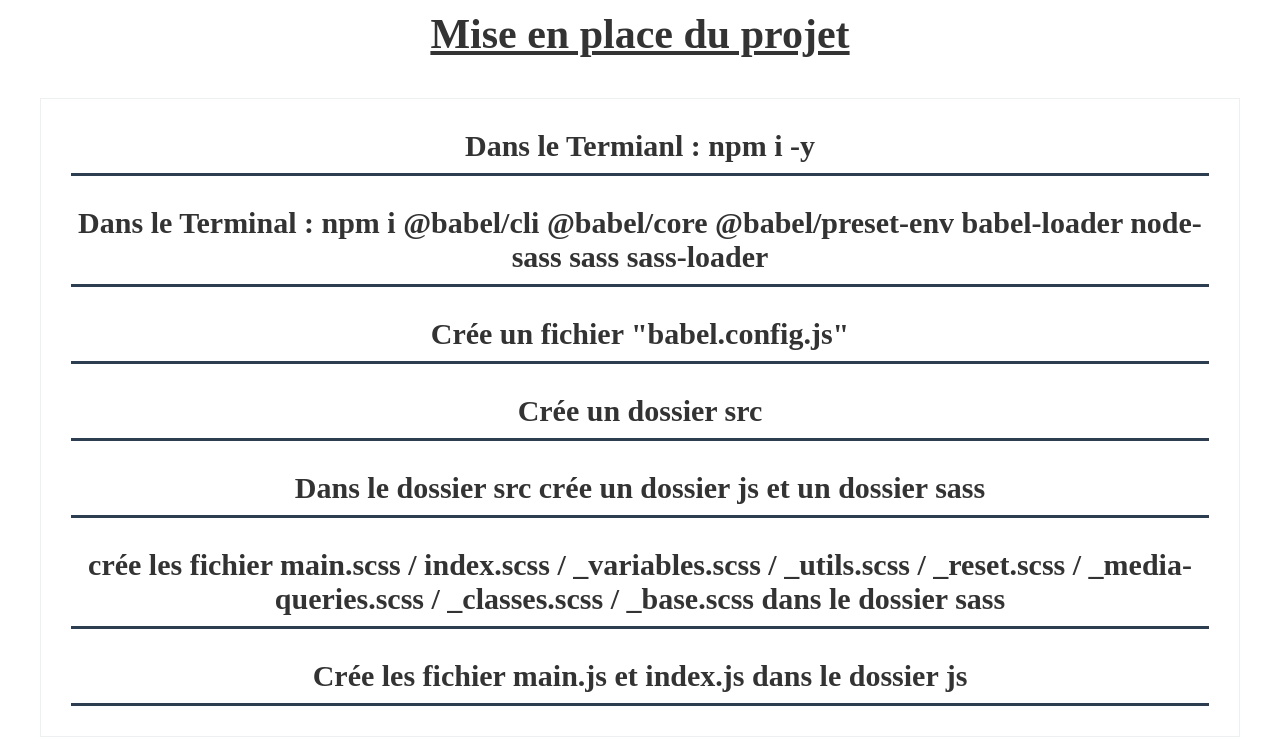
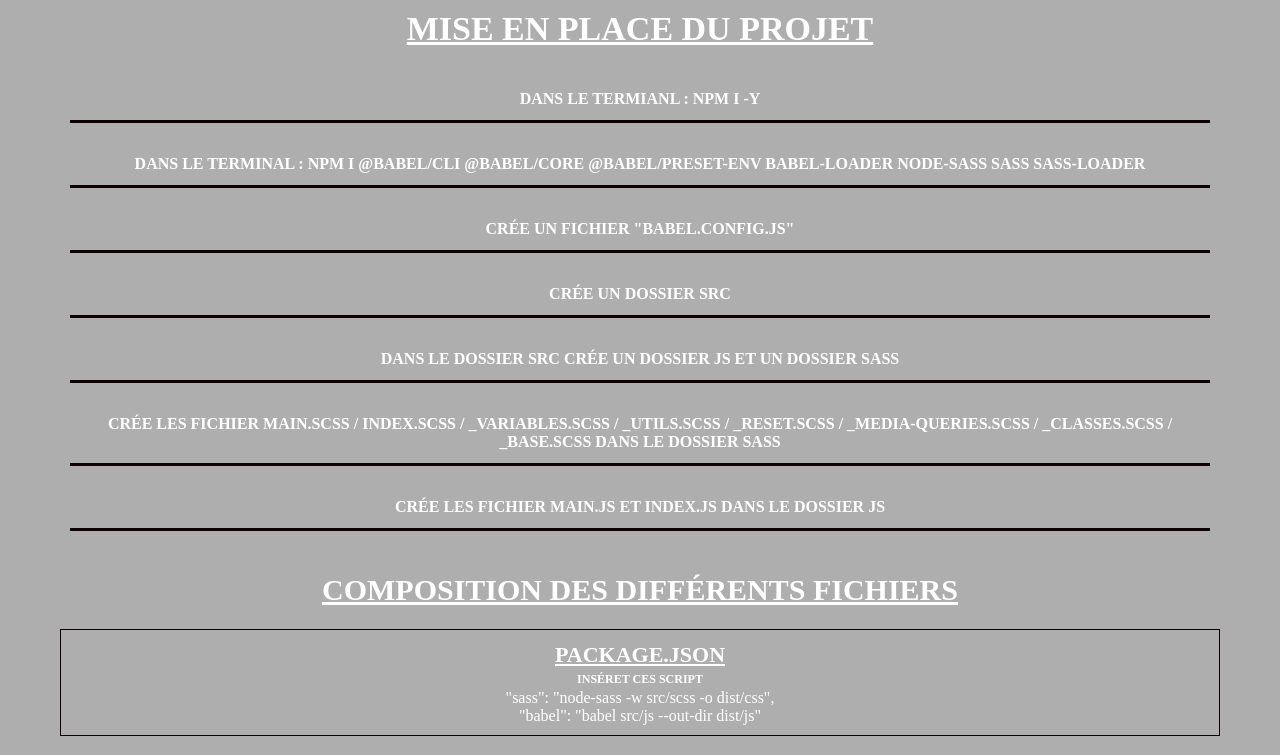
Before and after one commit to abject1/projet_vanilla_vierge, a website: page index.html in a window 1280 px wide. Shown: the top 755 px of the page. Drawn offline with Linux system fonts and the light colour scheme; some packages are replaced by stand-ins of ours; a script that the page names is missing.

Commit message:
mise a jour du vanilla avec a_dev.bat

```diff
--- a/index.html
+++ b/index.html
@@ -9,7 +9,6 @@
     <script defer src="./dist/js/main.js"></script>
     <!-- LINK CSS -->
     <link rel="stylesheet" href="./dist/css/main.css">
-    <link rel="stylesheet" href="./dist/css/index.css">
     <!-- LINK GOOGLE FONTS -->
     <!-- LINK FONTAWESOME -->
     <script src="https://kit.fontawesome.com/fa162a40c4.js" crossorigin="anonymous"></script>
--- a/package.json
+++ b/package.json
@@ -4,7 +4,7 @@
   "main": "index.js",
   "scripts": {
     "test": "echo \"Error: no test specified\" && exit 1",
-    "sass": "node-sass -w src/scss -o dist/css",
+    "sass": "node-sass -w src/sass -o dist/css",
     "babel": "babel src/js --out-dir dist/js"
   },
   "repository": {
--- a/src/scss/index.scss
+++ b/src/sass/_index.scss
@@ -1,6 +1,3 @@
-@import './variables';
-@import './media-queries';
-
 body {
     h1 {
         text-align: center;
--- /dev/null
+++ b/src/sass/main.scss
@@ -0,0 +1,8 @@
+@import './modules/variables';
+@import './modules/reset';
+@import './modules/utils';
+@import './modules/media-queries';
+@import './modules/base';
+@import './modules/classes';
+@import './modules/fonts';
+@import './index';
--- /dev/null
+++ b/src/sass/modules/_base.scss
@@ -0,0 +1,81 @@
+:root {
+    font-size: 62.5%;
+}
+
+body {
+    font-size: 1.6rem;
+    color: var(--text);
+    background-color: rgba(148, 148, 148, 0.75);
+    height: 100%;
+}
+
+h1,
+h2,
+h3,
+h4,
+h5,
+h6 {
+    text-transform: uppercase;
+}
+
+h2,
+h3,
+h4,
+h5,
+h6 {
+    font-family: --fjalla;
+    text-align: center;
+    padding: 0.2rem;
+}
+
+h1 {
+    font-size: 3.4rem;
+    font-family: --monoton;
+}
+
+h2 {
+    font-size: 3rem;
+}
+
+h3 {
+    font-size: 2.2rem;
+}
+
+h4 {
+    font-size: 1.6rem;
+}
+
+h5 {
+    font-size: 1.2rem;
+}
+
+h6 {
+    font-size: 0.8rem;
+}
+
+ul {
+    list-style: none;
+}
+
+img {
+    max-width: 100%;
+}
+
+a, li {
+    color: var(--text);
+    text-decoration: none;
+    font-family: --roboto-400-italic;
+}
+
+::placeholder {
+    font-family: --orbitron;
+    color: white;
+}
+
+input {
+    border: 2px solid var(--secondary);
+    border-radius: 5%;
+    background-color: var(--grey-50);
+    margin: 3rem;
+    padding: 1rem 1.5rem;
+}
--- /dev/null
+++ b/src/sass/modules/_classes.scss
@@ -0,0 +1,68 @@
+.btn {
+    display: block;
+    margin: 0.8rem auto;
+    padding: 0.6rem;
+    text-align: center;
+    text-transform: uppercase;
+
+    border-radius: 5px;
+    &-primary {
+        border: 2px solid #440111;
+        background-color: black;
+        color: white;
+    }
+    &-secondary {
+        border: 2px solid #440111;
+        background-color: rgb(219, 217, 217);
+        color: black;
+    }
+}
+
+.input-style {
+    font-size: 18px;
+    text-align: center;
+    border: 2px solid var(--secondary);
+    border-radius: 5px;
+    display: block;
+    margin: 2.5rem auto;
+}
+
+.page-title{
+    text-align: center;
+    text-decoration: underline;
+    text-transform: uppercase;
+    color: var(--accent);
+    span {
+        color: rgba(197, 40, 40, 0.753);
+    }
+}
+
+.not-seen {
+    display: none;
+}
+
+.separator {
+    display: block;
+    margin: 1.2rem auto 0.6rem auto;
+    min-height: 0.2rem;
+    max-width: 50vw;
+    opacity: 0.8;
+    &-primary {
+        background-color: black;
+    }
+    &-secondary {
+        background-color: white;
+    }
+}
+
+.color-red {
+    color: var(--secondary);
+}
+
+.text-underline {
+    text-decoration: underline;
+}
+
+.soon {
+    text-decoration: line-through;
+}
--- /dev/null
+++ b/src/sass/modules/_fonts.scss
@@ -0,0 +1,150 @@
+// ###### //
+// Roboto //
+// ###### //
+
+@font-face {
+	font-family: 'Roboto-900';
+	src: url(‘/fonts/Roboto/Roboto-black.ttf’) format(‘truetype’)
+}
+
+@font-face {
+	font-family: 'Roboto-900-italic';
+	src: url(‘/fonts/Roboto/Roboto-BlackItalic.ttf’) format(‘truetype’)
+}
+
+@font-face {
+	font-family: 'Roboto-700';
+	src: url(‘/fonts/Roboto/Roboto-Bold.ttf’) format(‘truetype’)
+}
+
+@font-face {
+	font-family: 'Roboto-700-italic';
+	src: url(‘/fonts/Roboto/Roboto-BoldItalic.ttf’) format(‘truetype’)
+}
+
+@font-face {
+	font-family: 'Roboto-500';
+	src: url(‘/fonts/Roboto/Roboto-Medium.ttf’) format(‘truetype’)
+}
+
+@font-face {
+	font-family: 'Roboto-500-italic';
+	src: url(‘/fonts/Roboto/Roboto-MediumItalic.ttf’) format(‘truetype’)
+}
+
+@font-face {
+	font-family: 'Roboto-400';
+	src: url(‘/fonts/Roboto/Roboto-Regular.ttf’) format(‘truetype’)
+}
+
+@font-face {
+	font-family: 'Roboto-400-italic';
+	src: url(‘/fonts/Roboto/Roboto-Italic.ttf’) format(‘truetype’)
+}
+
+@font-face {
+	font-family: 'Roboto-300';
+	src: url(‘/fonts/Roboto/Roboto-Light.ttf’) format(‘truetype’)
+}
+
+@font-face {
+	font-family: 'Roboto-300-italic';
+	src: url(‘/fonts/Roboto/Roboto-LightItalic.ttf’) format(‘truetype’)
+}
+
+@font-face {
+	font-family: 'Roboto-100';
+	src: url(‘/fonts/Roboto/Roboto-Thin.ttf’) format(‘truetype’)
+}
+
+@font-face {
+	font-family: 'Roboto-100-italic';
+	src: url(‘/fonts/Roboto/Roboto-ThinItalic.ttf’) format(‘truetype’)
+}
+
+// ####### //
+// Arsenal //
+// ####### //
+
+@font-face {
+	font-family: 'Arsenal-700';
+	src: url(‘/fonts/Arsenal/Arsenal-Bold.ttf’) format(‘truetype’)
+}
+
+@font-face {
+	font-family: 'Arsenal-700-italic';
+	src: url(‘/fonts/Arsenal/Arsenal-BoldItalic.ttf’) format(‘truetype’)
+}
+
+@font-face {
+	font-family: 'Arsenal-400';
+	src: url(‘/fonts/Arsenal/Arsenal-Regular.ttf’) format(‘truetype’)
+}
+
+@font-face {
+	font-family: 'Arsenal-400-italic';
+	src: url(‘/fonts/Arsenal/Arsenal-Italic.ttf’) format(‘truetype’)
+}
+
+// ########## //
+// Bree_Serif //
+// ########## //
+
+@font-face {
+	font-family: 'Bree';
+	src: url(‘/fonts/Bree_Serif/BreeSerif-Regular.ttf’) format(‘truetype’)
+}
+
+// ########## //
+// Fjalla_One //
+// ########## //
+
+@font-face {
+	font-family: 'FjallaOne';
+	src: url(‘/fonts/Fjalla_One/FjallaOne-Regular.ttf’) format(‘truetype’)
+}
+
+// ############ //
+// Indie_Flower //
+// ############ //
+
+@font-face {
+	font-family: 'IndieFlower';
+	src: url(‘/fonts/Indie_Flower/IndieFlower-Regular.ttf’) format(‘truetype’)
+}
+
+// ########## //
+// Lilita_One //
+// ########## //
+
+@font-face {
+	font-family: 'LilitaOne';
+	src: url(‘/fonts/Lilita_One/LilitaOne-Regular.ttf’) format(‘truetype’)
+}
+
+// ####### //
+// Monoton //
+// ####### //
+
+@font-face {
+	font-family: 'Monoton';
+	src: url(‘/fonts/Monoton/Monoton-Regular.ttf’) format(‘truetype’)
+}
+
+// ######## //
+// Orbitron //
+// ######## //
+
+@font-face {
+	font-family: 'Orbitron';
+	src: url(‘/fonts/Orbitron/Orbitron-VariableFont_wght.ttf’) format(‘truetype’)
+}
+
+// ######### //
+// Russo_One //
+// ######### //
+
+@font-face {
+	font-family: 'Russo';
+	src: url(‘/fonts/Russo_One/RussoOne-Regular.ttf’) format(‘truetype’)
+}
--- a/src/scss/_media-queries.scss
+++ b/src/sass/modules/_media-queries.scss
@@ -12,22 +12,22 @@
     }
 }
 
-/* Large desktop */
+/*  desktop */
+@mixin l {
+    @media (min-width: 980px) and (max-width: 1200px) {
+        @content;
+    }
+}
+
+/*  Large desktop */
 @mixin xl {
-    @media (min-width: 980px) and (max-width: 1200px) {
+    @media (min-width: 1201px) and (max-width: 2000px) {
         @content;
     }
 }
 
 /* Extra Large desktop */
 @mixin xxl {
-    @media (min-width: 1201px) and (max-width: 2000px) {
-        @content;
-    }
-}
-
-/* Very Large desktop */
-@mixin xxxl {
     @media (min-width: 2001px) and (max-width: 2600px) {
         @content;
     }
--- /dev/null
+++ b/src/sass/modules/_variables.scss
@@ -0,0 +1,69 @@
+:root {
+    // color
+    --primary: #060102 !important;
+    --secondary: #640118 !important;
+    --accent: #0D0103 !important;
+    --euphorie: #BD6D00 !important;
+    --text: #ffffff !important;
+    --grey: #aba9a9 !important;
+    --grey-50: #c5c0c0 !important;
+    --grey-100: #dfdada !important;
+
+    // box-shadows
+    --box-shadow: 0 1px 2px 0 rgba(60, 64, 67, 0.3),
+        0 1px 3px 1px rgba(60, 64, 67, 0.15);
+
+    // ##### //
+    // fonts //
+    // ##### //
+
+    // Roboto
+
+    --roboto-900 : 'Roboto-900', sans-serif
+    --roboto-900-italic : 'Roboto-900-italic', sans-serif
+    --roboto-700 : 'Roboto-700', sans-serif
+    --roboto-700-italic : 'Roboto-700-italic', sans-serif
+    --roboto-500 : 'Roboto-500', sans-serif
+    --roboto-500-italic : 'Roboto-500-italic', sans-serif
+    --roboto-400 : 'Roboto-400', sans-serif
+    --roboto-400-italic : 'Roboto-400-italic', sans-serif
+    --roboto-300 : 'Roboto-300', sans-serif
+    --roboto-300-italic : 'Roboto-400-italic', sans-serif
+    --roboto-100 : 'Roboto-100', sans-serif
+    --roboto-100-italic : 'Roboto-100-italic', sans-serif
+
+    // Arsenal
+
+    --arsenal-700 : 'Arsenal-700', sans-serif
+    --arsenal-700-italic : 'Arsenal-700-italic', sans-serif
+    --arsenal-regular : 'Arsenal-regular', sans-serif
+    --arsenal-italic : 'Arsenal-italic', sans-serif
+
+    // Bree_Serif
+
+    --bree : 'Bree', sans-serif
+
+    // Fjalla
+
+    --fjalla : "FjallaOne", sans-serif
+
+    // Indie
+
+    --indie : "IndieFlower", sans-serif
+
+    // Lilita
+
+    --lilita : "LilitaOne", sans-serif
+
+    // Monoton
+
+    --monoton : "Monoton", sans-serif
+
+    // Orbitron
+
+    --orbitron : "Orbitron", sans-serif
+
+    // Russo
+
+    --russo  : "Russo", sans-serif
+}
--- a/src/scss/_base.scss
+++ /dev/null
@@ -1,57 +0,0 @@
-:root {
-    font-size: 62.5%;
-}
-
-body {
-    font-size: 1.6rem;
-    color: var(--text);
-    font-family: var(--font-family);
-    background-color: white;
-}
-
-h1,
-h2,
-h3,
-h4,
-h5,
-h6 {
-    margin-bottom: 2rem;
-    text-transform: uppercase;
-}
-
-h1 {
-    font-size: 4.2rem;
-}
-
-h2 {
-    font-size: 3.8rem;
-}
-
-h3 {
-    font-size: 3.4rem;
-}
-
-h4 {
-    font-size: 3rem;
-}
-
-h5 {
-    font-size: 2.6rem;
-}
-
-h6 {
-    font-size: 2.2rem;
-}
-
-ul {
-    list-style: none;
-}
-
-img {
-    max-width: 100%;
-}
-
-a {
-    color: var(--text);
-    text-decoration: none;
-}
--- a/src/scss/_classes.scss
+++ /dev/null
@@ -1,25 +0,0 @@
-.btn {
-    color: var(--dark);
-    background-color: rgb(190, 233, 238);
-    border-radius: 0.5rem;
-    margin: 0.4rem;
-    padding: 0.4rem 0.6rem;
-    &-primary {
-        border: 0.2rem solid var(--primary);
-    }
-    &-secondary {
-        border: 0.2rem solid var(--secondary);
-    }
-}
-
-.container {
-    background: radial-gradient(circle, rgba(155,89,182,1) 0%, rgba(189,195,199,1) 46%);
-}
-
-.underline {
-    display: block;
-    background-color: black;
-    margin: 4rem auto;
-    height: 0.5rem;
-    width: 80vw;
-}
--- a/src/scss/_variables.scss
+++ /dev/null
@@ -1,15 +0,0 @@
-:root {
-    --primary: #9b59b6;
-    --secondary: #8e44ad;
-    --purple-back: #D9A3F3;
-    --dark: #2c3e50;
-    --accent: #95a5a6;
-    --euforie: #d35400;
-    --text: #333;
-    --divider: #bdc3c7;
-    --font-family: 'Roboto', sans-serif;
-    --title-font: 'Moon Dance', sans-serif;
-    --about-me-font: 'Moon Dance', sans-serif;
-    --box-shadow: 0 1px 2px 0 rgba(60, 64, 67, 0.3),
-        0 1px 3px 1px rgba(60, 64, 67, 0.15);
-}
--- a/src/scss/main.scss
+++ /dev/null
@@ -1,6 +0,0 @@
-@import './variables';
-@import './reset';
-@import './utils';
-@import './media-queries';
-@import './base';
-@import './classes';
```
Also changed, not shown: assets/favicon.png, dist/css/index.css (deleted), dist/css/main.css, src/sass/modules/_reset.scss (renamed from src/scss/_reset.scss), src/sass/modules/_utils.scss (added).
